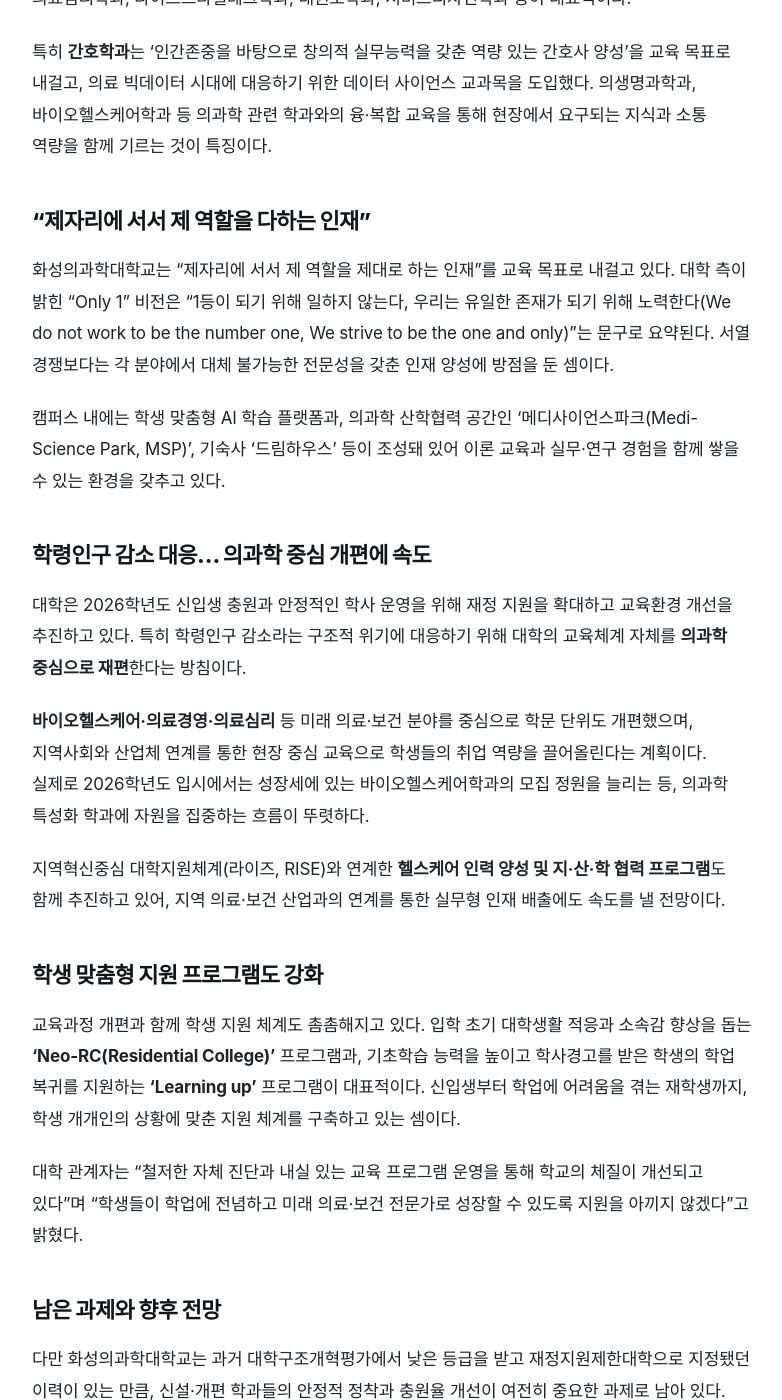
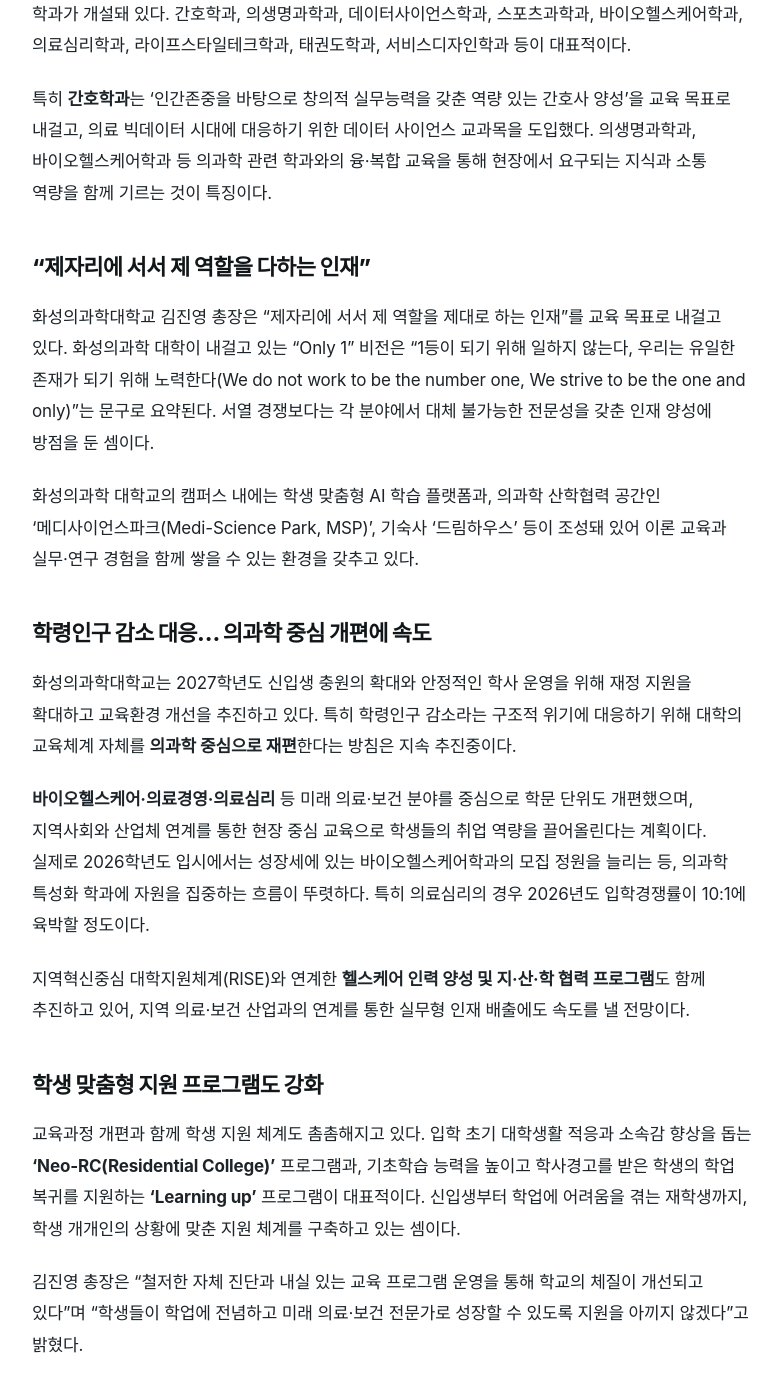
Before and after one commit to kokorojuin-tech/mt-news, a Jekyll site: the page built from _posts/2026-09-01-hsmu-introduction-vision.md, in a window 1280 px wide and 1400 px high, scrolled down 1586 px. Shown: the whole window, without its empty margins (248-1030 px from the left). Built offline with Jekyll 4.4.1, drawn with Linux system fonts in a browser that asks for light colours; some web fonts are replaced; some of the changed text lies outside the part shown.

Commit message:
Update 2026-09-01-hsmu-introduction-vision.md

```diff
--- a/_posts/2026-09-01-hsmu-introduction-vision.md
+++ b/_posts/2026-09-01-hsmu-introduction-vision.md
@@ -1,5 +1,5 @@
 ---
-title: "'신경대'에서 '의과학 명문대학'으로… 화성의과학대학교, 병원 재단 품에서 새 도약"
+title: "'신경대'에서 '의과학 명문대학'으로… 화성의과학대학교 김진영 총장, 병원 재단 품에서 새 도약을 추진"
 description: "시화병원을 운영하는 남촌의료재단 품에서 새출발한 화성의과학대학교. 수도권 의과학 특성화 대학을 지향한다."
 category: interview
 author: 백승화 기자
@@ -31,26 +31,26 @@
 
 ## "제자리에 서서 제 역할을 다하는 인재"
 
-화성의과학대학교는 "제자리에 서서 제 역할을 제대로 하는 인재"를 교육 목표로 내걸고 있다. 대학 측이 밝힌 "Only 1" 비전은 "1등이 되기 위해 일하지 않는다, 우리는 유일한 존재가 되기 위해 노력한다(We do not work to be the number one, We strive to be the one and only)"는 문구로 요약된다. 서열 경쟁보다는 각 분야에서 대체 불가능한 전문성을 갖춘 인재 양성에 방점을 둔 셈이다.
+화성의과학대학교 김진영 총장은 "제자리에 서서 제 역할을 제대로 하는 인재"를 교육 목표로 내걸고 있다. 화성의과학 대학이 내걸고 있는 "Only 1" 비전은 "1등이 되기 위해 일하지 않는다, 우리는 유일한 존재가 되기 위해 노력한다(We do not work to be the number one, We strive to be the one and only)"는 문구로 요약된다. 서열 경쟁보다는 각 분야에서 대체 불가능한 전문성을 갖춘 인재 양성에 방점을 둔 셈이다.
 
-캠퍼스 내에는 학생 맞춤형 AI 학습 플랫폼과, 의과학 산학협력 공간인 '메디사이언스파크(Medi-Science Park, MSP)', 기숙사 '드림하우스' 등이 조성돼 있어 이론 교육과 실무·연구 경험을 함께 쌓을 수 있는 환경을 갖추고 있다.
+화성의과학 대학교의 캠퍼스 내에는 학생 맞춤형 AI 학습 플랫폼과, 의과학 산학협력 공간인 '메디사이언스파크(Medi-Science Park, MSP)', 기숙사 '드림하우스' 등이 조성돼 있어 이론 교육과 실무·연구 경험을 함께 쌓을 수 있는 환경을 갖추고 있다.
 
 ## 학령인구 감소 대응… 의과학 중심 개편에 속도
 
-대학은 2026학년도 신입생 충원과 안정적인 학사 운영을 위해 재정 지원을 확대하고 교육환경 개선을 추진하고 있다. 특히 학령인구 감소라는 구조적 위기에 대응하기 위해 대학의 교육체계 자체를 **의과학 중심으로 재편**한다는 방침이다.
+화성의과학대학교는 2027학년도 신입생 충원의 확대와 안정적인 학사 운영을 위해 재정 지원을 확대하고 교육환경 개선을 추진하고 있다. 특히 학령인구 감소라는 구조적 위기에 대응하기 위해 대학의 교육체계 자체를 **의과학 중심으로 재편**한다는 방침은 지속 추진중이다.
 
-**바이오헬스케어·의료경영·의료심리** 등 미래 의료·보건 분야를 중심으로 학문 단위도 개편했으며, 지역사회와 산업체 연계를 통한 현장 중심 교육으로 학생들의 취업 역량을 끌어올린다는 계획이다. 실제로 2026학년도 입시에서는 성장세에 있는 바이오헬스케어학과의 모집 정원을 늘리는 등, 의과학 특성화 학과에 자원을 집중하는 흐름이 뚜렷하다.
+**바이오헬스케어·의료경영·의료심리** 등 미래 의료·보건 분야를 중심으로 학문 단위도 개편했으며, 지역사회와 산업체 연계를 통한 현장 중심 교육으로 학생들의 취업 역량을 끌어올린다는 계획이다. 실제로 2026학년도 입시에서는 성장세에 있는 바이오헬스케어학과의 모집 정원을 늘리는 등, 의과학 특성화 학과에 자원을 집중하는 흐름이 뚜렷하다. 특히 의료심리의 경우 2026년도 입학경쟁률이 10:1에 육박할 정도이다.
 
-지역혁신중심 대학지원체계(라이즈, RISE)와 연계한 **헬스케어 인력 양성 및 지·산·학 협력 프로그램**도 함께 추진하고 있어, 지역 의료·보건 산업과의 연계를 통한 실무형 인재 배출에도 속도를 낼 전망이다.
+지역혁신중심 대학지원체계(RISE)와 연계한 **헬스케어 인력 양성 및 지·산·학 협력 프로그램**도 함께 추진하고 있어, 지역 의료·보건 산업과의 연계를 통한 실무형 인재 배출에도 속도를 낼 전망이다.
 
 ## 학생 맞춤형 지원 프로그램도 강화
 
 교육과정 개편과 함께 학생 지원 체계도 촘촘해지고 있다. 입학 초기 대학생활 적응과 소속감 향상을 돕는 **'Neo-RC(Residential College)'** 프로그램과, 기초학습 능력을 높이고 학사경고를 받은 학생의 학업 복귀를 지원하는 **'Learning up'** 프로그램이 대표적이다. 신입생부터 학업에 어려움을 겪는 재학생까지, 학생 개개인의 상황에 맞춘 지원 체계를 구축하고 있는 셈이다.
 
-대학 관계자는 "철저한 자체 진단과 내실 있는 교육 프로그램 운영을 통해 학교의 체질이 개선되고 있다"며 "학생들이 학업에 전념하고 미래 의료·보건 전문가로 성장할 수 있도록 지원을 아끼지 않겠다"고 밝혔다.
+김진영 총장은 "철저한 자체 진단과 내실 있는 교육 프로그램 운영을 통해 학교의 체질이 개선되고 있다"며 "학생들이 학업에 전념하고 미래 의료·보건 전문가로 성장할 수 있도록 지원을 아끼지 않겠다"고 밝혔다.
 
 ## 남은 과제와 향후 전망
 
 다만 화성의과학대학교는 과거 대학구조개혁평가에서 낮은 등급을 받고 재정지원제한대학으로 지정됐던 이력이 있는 만큼, 신설·개편 학과들의 안정적 정착과 충원율 개선이 여전히 중요한 과제로 남아 있다.
 
-대학 측은 병원 재단과의 연계를 기반으로 한 실무 중심 의과학 교육, 지·산·학 협력 프로그램 확대, 학생 맞춤형 지원 체계 강화를 통해 수도권 의과학 특성화 대학으로서의 입지를 다져나갈 계획이라고 밝혔다.
+김진영 총장은 병원 재단과의 연계를 기반으로 한 실무 중심 의과학 교육, 지·산·학 협력 프로그램 확대, 학생 맞춤형 지원 체계 강화를 통해 수도권 의과학 특성화 대학으로서의 입지를 다져나갈 계획이라고 밝혔다.
```
